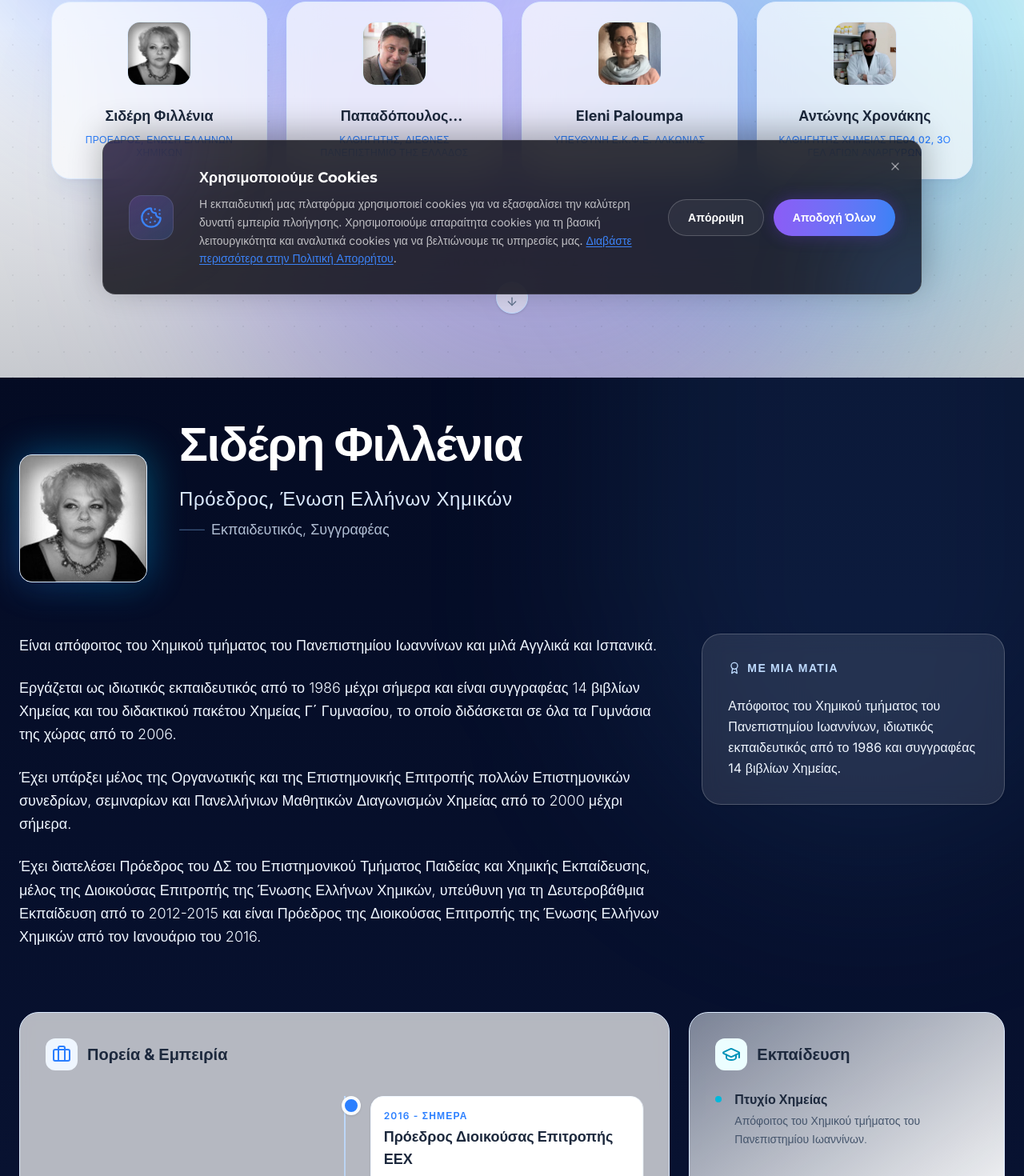
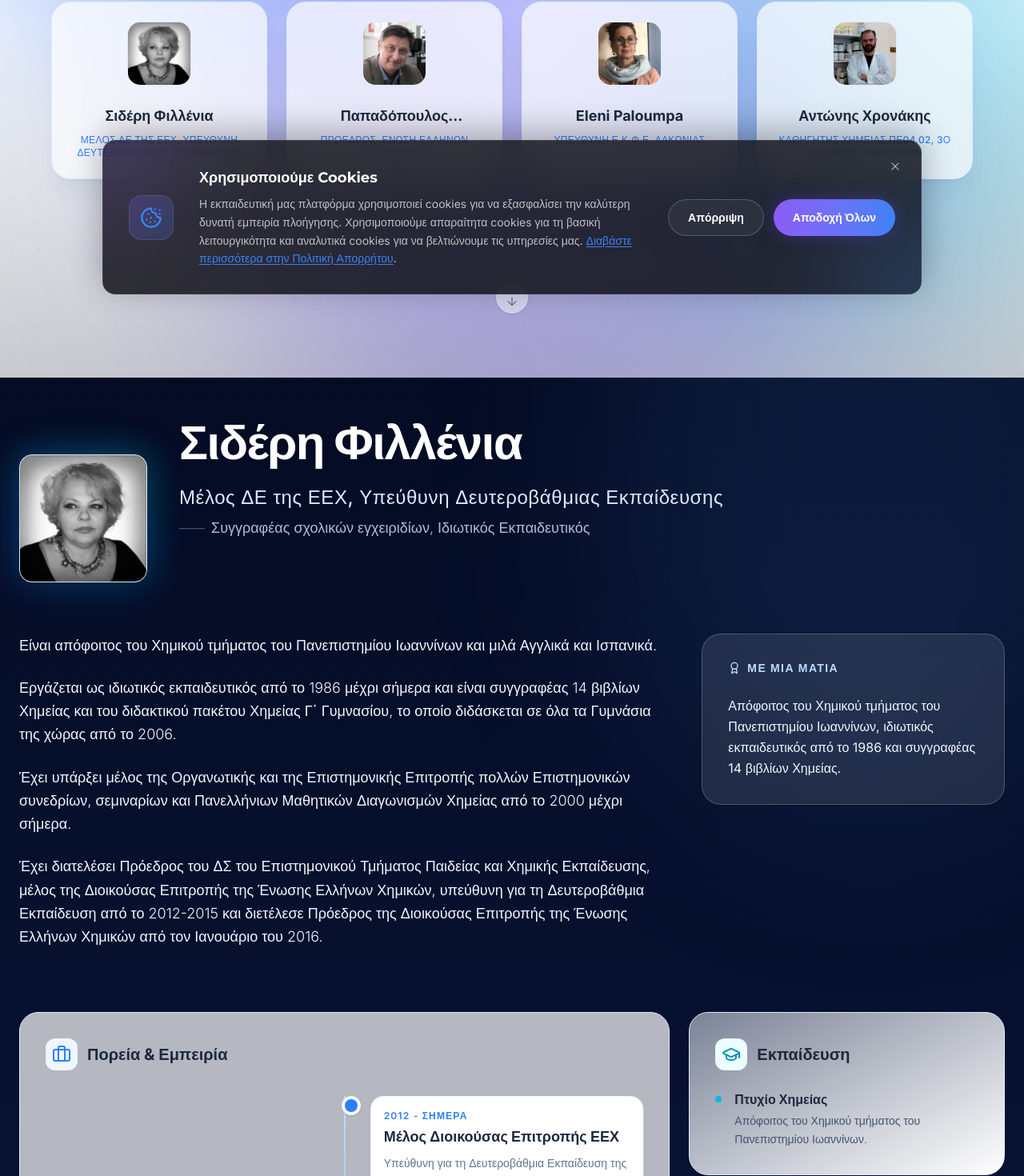
Before and after one commit to gamwmanos/chemistry-portal, a Next.js app: page /authors in a window 1280 px wide. Shown: the part 408-1878 px from the top of the page at 80% size. Built offline with nearby package versions, Linux system fonts and the light colour scheme.

Commit message:
Update president of EEX to Papadopoulos Athanasios

```diff
--- a/src/data/authors.ts
+++ b/src/data/authors.ts
@@ -34,14 +34,14 @@ export const authorsData: Author[] = [
   {
     id: "fillenia-sideri",
     name: "Σιδέρη Φιλλένια",
-    role: "Πρόεδρος, Ένωση Ελλήνων Χημικών",
-    subtitle: "Εκπαιδευτικός, Συγγραφέας",
+    role: "Μέλος ΔΕ της ΕΕΧ, Υπεύθυνη Δευτεροβάθμιας Εκπαίδευσης",
+    subtitle: "Συγγραφέας σχολικών εγχειριδίων, Ιδιωτικός Εκπαιδευτικός",
     shortBio: "Απόφοιτος του Χημικού τμήματος του Πανεπιστημίου Ιωαννίνων, ιδιωτικός εκπαιδευτικός από το 1986 και συγγραφέας 14 βιβλίων Χημείας.",
     fullBio: [
       "Είναι απόφοιτος του Χημικού τμήματος του Πανεπιστημίου Ιωαννίνων και μιλά Αγγλικά και Ισπανικά.",
       "Εργάζεται ως ιδιωτικός εκπαιδευτικός από το 1986 μέχρι σήμερα και είναι συγγραφέας 14 βιβλίων Χημείας και του διδακτικού πακέτου Χημείας Γ΄ Γυμνασίου, το οποίο διδάσκεται σε όλα τα Γυμνάσια της χώρας από το 2006.",
       "Έχει υπάρξει μέλος της Οργανωτικής και της Επιστημονικής Επιτροπής πολλών Επιστημονικών συνεδρίων, σεμιναρίων και Πανελλήνιων Μαθητικών Διαγωνισμών Χημείας από το 2000 μέχρι σήμερα.",
-      "Έχει διατελέσει Πρόεδρος του ΔΣ του Επιστημονικού Τμήματος Παιδείας και Χημικής Εκπαίδευσης, μέλος της Διοικούσας Επιτροπής της Ένωσης Ελλήνων Χημικών, υπεύθυνη για τη Δευτεροβάθμια Εκπαίδευση από το 2012-2015 και είναι Πρόεδρος της Διοικούσας Επιτροπής της Ένωσης Ελλήνων Χημικών από τον Ιανουάριο του 2016."
+      "Έχει διατελέσει Πρόεδρος του ΔΣ του Επιστημονικού Τμήματος Παιδείας και Χημικής Εκπαίδευσης, μέλος της Διοικούσας Επιτροπής της Ένωσης Ελλήνων Χημικών, υπεύθυνη για τη Δευτεροβάθμια Εκπαίδευση από το 2012-2015 και διετέλεσε Πρόεδρος της Διοικούσας Επιτροπής της Ένωσης Ελλήνων Χημικών από τον Ιανουάριο του 2016."
     ],
     education: [
       {
@@ -52,14 +52,9 @@ export const authorsData: Author[] = [
     ],
     experience: [
       {
-        year: "2016 - Σήμερα",
-        title: "Πρόεδρος Διοικούσας Επιτροπής ΕΕΧ",
-        description: "Πρόεδρος της Διοικούσας Επιτροπής της Ένωσης Ελλήνων Χημικών."
-      },
-      {
-        year: "2012 - 2015",
+        year: "2012 - Σήμερα",
         title: "Μέλος Διοικούσας Επιτροπής ΕΕΧ",
-        description: "Υπεύθυνη για τη Δευτεροβάθμια Εκπαίδευση."
+        description: "Υπεύθυνη για τη Δευτεροβάθμια Εκπαίδευση της Ένωσης Ελλήνων Χημικών."
       },
       {
         year: "1986 - Σήμερα",
@@ -93,8 +88,8 @@ export const authorsData: Author[] = [
   {
     id: "athanasios-papadopoulos",
     name: "Παπαδόπουλος Αθανάσιος",
-    role: "Καθηγητής, Διεθνές Πανεπιστήμιο της Ελλάδος",
-    subtitle: "Διευθυντής Εργαστηρίου «Χημικής Βιολογίας»",
+    role: "Πρόεδρος, Ένωση Ελλήνων Χημικών",
+    subtitle: "Καθηγητής, Διεθνές Πανεπιστήμιο της Ελλάδος",
     shortBio: "Καθηγητής με εξειδίκευση στη Βιοανόργανη Χημεία, Διευθυντής ΠΜΣ «Κοσμητολογία» και Πρόεδρος της Ένωσης Ελλήνων Χημικών.",
     fullBio: [
       "Ο Α. Παπαδόπουλος είναι Καθηγητής του Τμήματος Επιστημών Διατροφής και Διαιτολογίας του Διεθνούς Πανεπιστημίου της Ελλάδος με εξειδίκευση στη Βιοανόργανη Χημεία (Bioinorganic Chemistry). Είναι Διεθυντής του Εργαστηρίου «Χημικής Βιολογίας» και διευθυντής του ΠΜΣ «Κοσμητολογία».",
```
